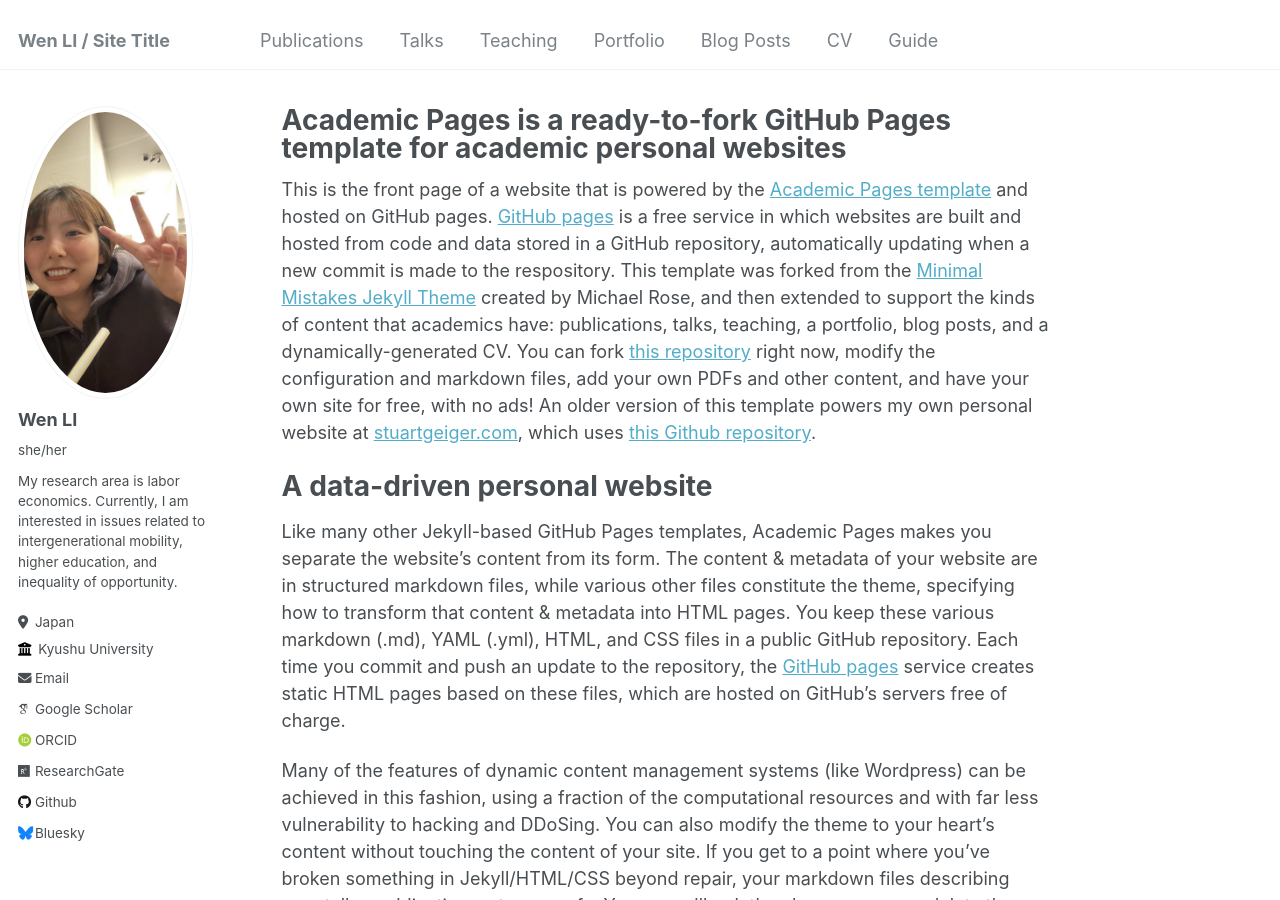
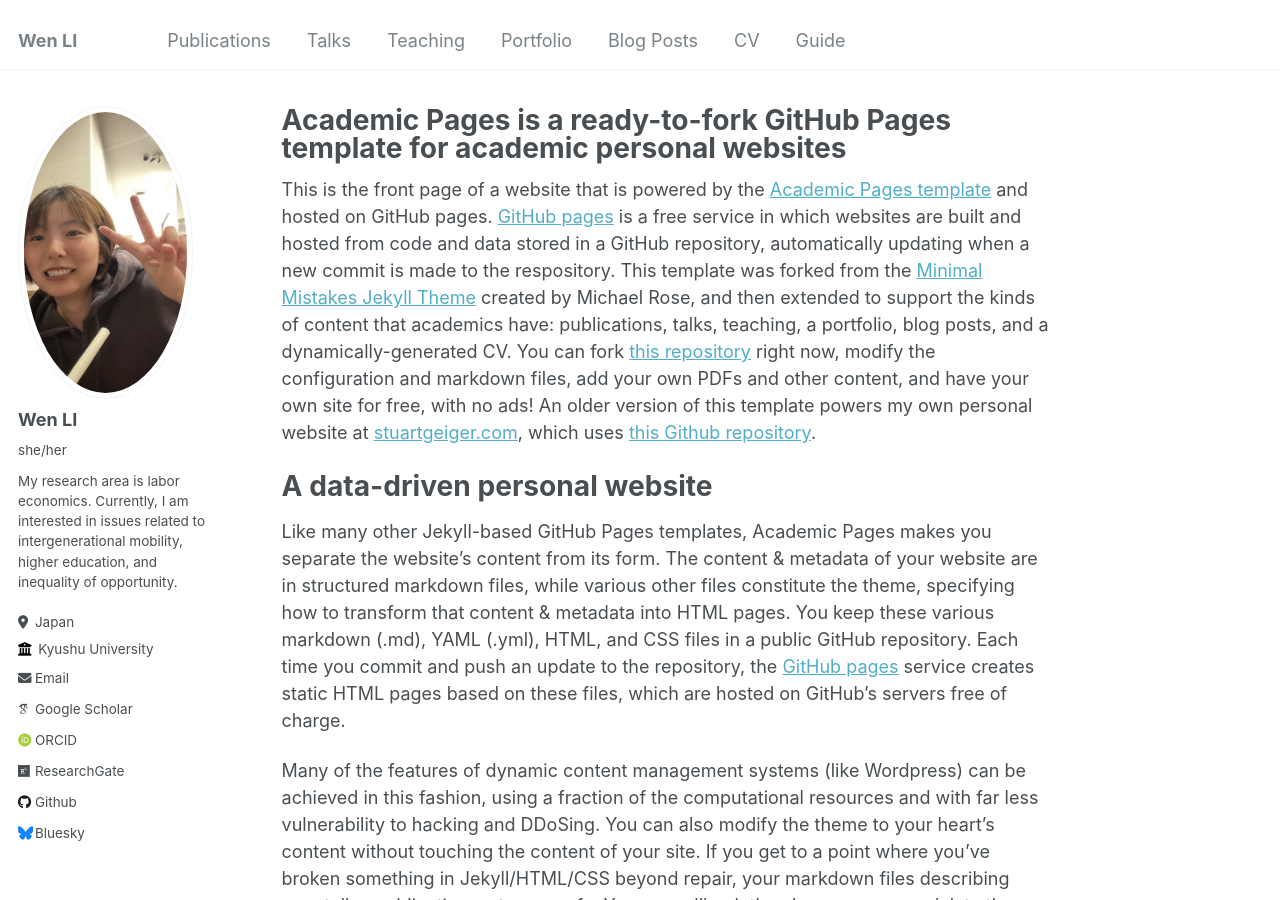
Before and after one commit to wenli-econ/wenli-econ.github.io, a Jekyll site: the page built from _pages/about.md, in a window 1280 px wide and 900 px high. Built offline with Jekyll 4.4.1, drawn with Linux system fonts in a browser that asks for light colours; some web fonts are replaced.

Commit message:
Update _config.yml

```diff
--- a/_config.yml
+++ b/_config.yml
@@ -8,11 +8,11 @@
 
 # Basic Site Settings
 locale                   : "en-US"
-title                    : "Wen LI / Site Title"
+title                    : "Wen LI"
 title_separator          : "-"
 name                     : &name "Wen LI"
 description              : &description "Ph.D. in Economics, specializing in labor economics"
-url                      : "https://WenLI.github.io"
+url                      : "https://github.com/nepiaextra/WenLI"
 baseurl                  : "" # the subpath of your site, e.g. "/blog"
 repository               : "NepiaExtra//WenLI.github.io"
 
```
